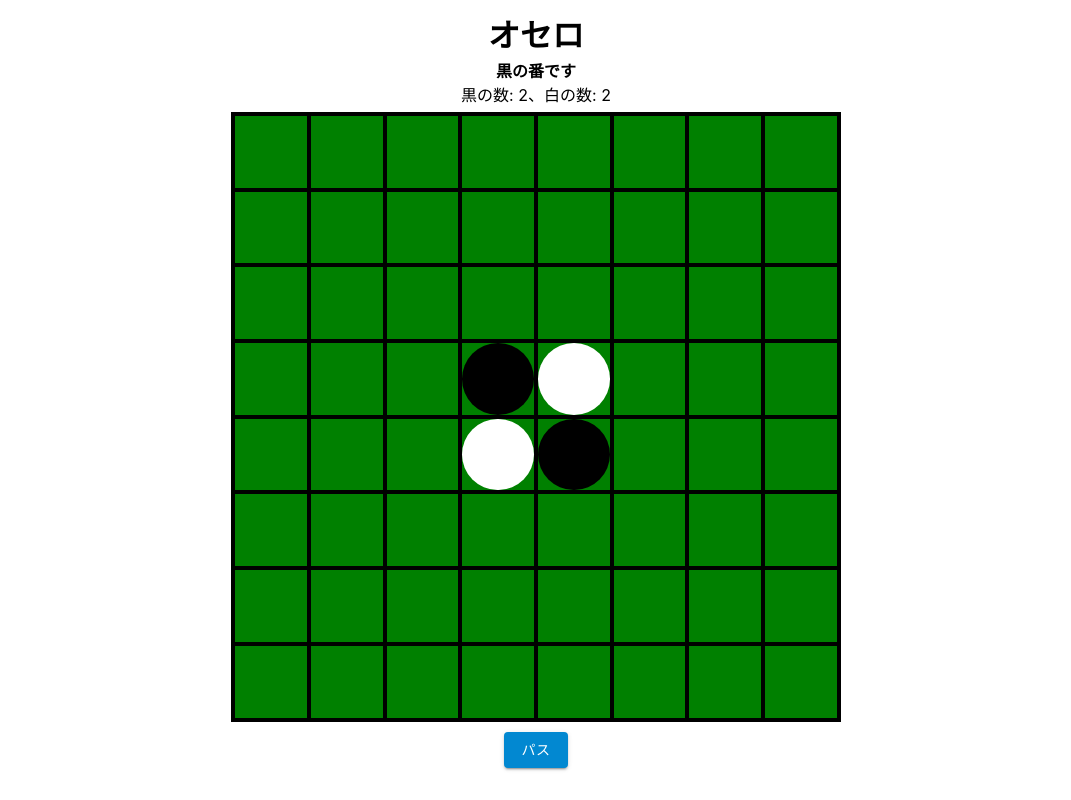
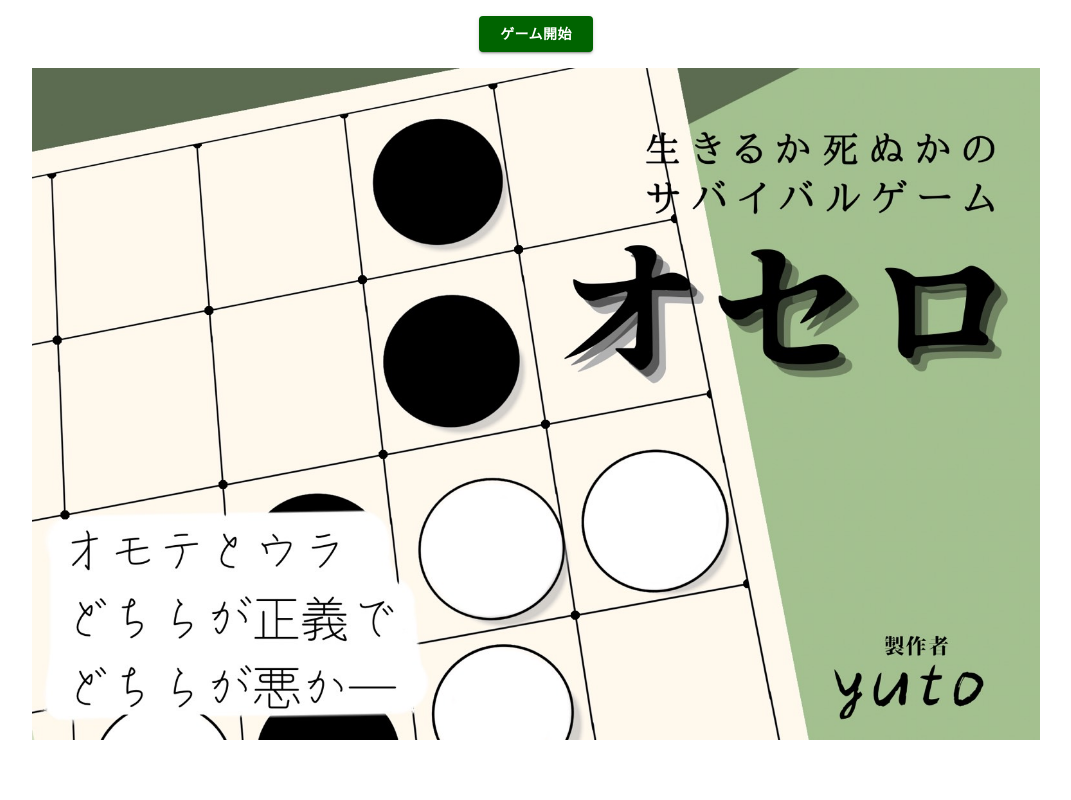
Before and after one commit to uekiGityuto/othello-react, a React (Create React App) app: page / in a window 1280 px wide. Shown: the whole page, without its empty margins (104-1175 px from the left). Built offline with nearby package versions, Linux system fonts and the light colour scheme.

Commit message:
ルーティング追加

```diff
--- a/package.json
+++ b/package.json
@@ -15,6 +15,7 @@
     "@types/react-dom": "^18.2.7",
     "react": "^18.2.0",
     "react-dom": "^18.2.0",
+    "react-router-dom": "^6.16.0",
     "react-scripts": "5.0.1",
     "typescript": "^4.9.5",
     "web-vitals": "^2.1.4"
--- a/src/index.tsx
+++ b/src/index.tsx
@@ -1,13 +1,20 @@
 import React from 'react'
 import ReactDOM from 'react-dom/client'
-import './index.css'
-import { VGame } from 'components/Game'
-import reportWebVitals from './reportWebVitals'
+import 'index.css'
+import { VGame } from 'pages/Game'
+import { Home } from 'pages/Home'
+import reportWebVitals from 'reportWebVitals'
+import { BrowserRouter, Routes, Route } from 'react-router-dom'
 
 const root = ReactDOM.createRoot(document.getElementById('root') as HTMLElement)
 root.render(
   <React.StrictMode>
-    <VGame />
+    <BrowserRouter>
+      <Routes>
+        <Route path="/" element={<Home />} />
+        <Route path="/game" element={<VGame />} />
+      </Routes>
+    </BrowserRouter>
   </React.StrictMode>
 )
 
--- a/src/components/Game/index.tsx
+++ b/src/pages/Game/index.tsx
@@ -6,7 +6,8 @@ import { useTurn } from 'hooks/useTurn'
 import { useBoard } from 'hooks/useBoard'
 import { usePass } from 'hooks/usePass'
 import { Color, BLACK, WHITE } from 'models/color'
-import 'components/Game/Game.css'
+import { buttonStyle } from 'utils/style'
+import 'pages/Game/Game.css'
 
 function note(turn: Color): string {
   if (turn == BLACK) {
@@ -38,7 +39,7 @@ export function VGame() {
         <VBoard board={board} onClick={put}></VBoard>
       </div>
       <div className="Game-footer">
-        <Button variant="contained" color="info" onClick={pass}>
+        <Button variant="contained" sx={buttonStyle} onClick={pass}>
           パス
         </Button>
         <VSnackbar
--- /dev/null
+++ b/src/pages/Home/Home.css
@@ -0,0 +1,26 @@
+.Home {
+  display: flex;
+  flex-direction: column;
+}
+
+.Home-btn-area {
+  display: flex;
+  justify-content: center;
+  margin-top: 16px;
+}
+
+.Home-game-btn {
+  width: 114px;
+  height: 36px;
+}
+
+.Home-img-area {
+  display: flex;
+  justify-content: center;
+  margin-top: 16px;
+}
+
+.Home-img {
+  height: 84vh;
+  width: auto;
+}
--- /dev/null
+++ b/src/pages/Home/index.tsx
@@ -0,0 +1,28 @@
+import React from 'react'
+import Button from '@mui/material/Button'
+import { useNavigate } from 'react-router-dom'
+import { buttonStyle } from 'utils/style'
+import 'pages/Home/Home.css'
+import othello from 'assets/images/othello.jpg'
+
+export function Home() {
+  const navigate = useNavigate()
+
+  return (
+    <div className="Home">
+      <div className="Home-btn-area">
+        <Button
+          variant="contained"
+          className="Home-game-btn"
+          sx={buttonStyle}
+          onClick={() => navigate('/game')}
+        >
+          ゲーム開始
+        </Button>
+      </div>
+      <div className="Home-img-area">
+        <img className="Home-img" alt="othello" src={othello} />
+      </div>
+    </div>
+  )
+}
--- /dev/null
+++ b/src/utils/style.tsx
@@ -0,0 +1,6 @@
+export const buttonStyle = Object.freeze({
+  backgroundColor: 'darkgreen',
+  color: 'white',
+  fontWeight: 'bold',
+  ':hover': { background: 'green' },
+})
```
Also changed, not shown: src/assets/images/othello.jpg (added), src/pages/Game/Game.css (renamed from src/components/Game/Game.css), 1 other file (tests, documents, lock files or other folders).
